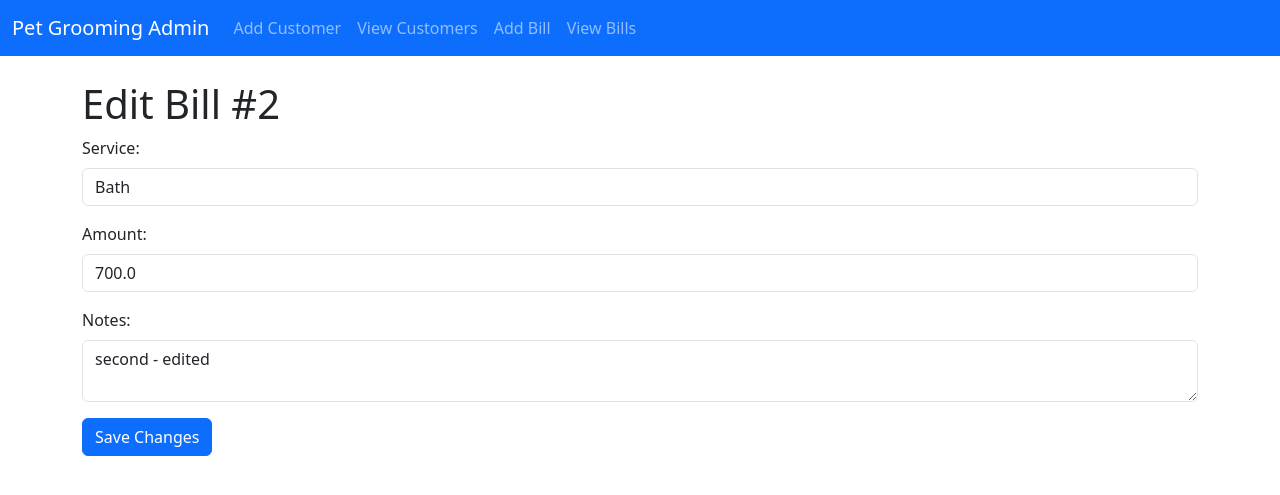
After one commit to ragshas/petgrooming-admin, a Flask app: page /bills/2/edit in a window 1280 px wide. The commit adds this page. Shown: the top 495 px of the page. Run offline with Flask 3, Linux system fonts and the light colour scheme; data comes from the database, SQL or seed files in the repository; both versions use the stored data as it was after the commit.

Commit message:
Add edit & delete for bills

```diff
--- a/app.py
+++ b/app.py
@@ -103,6 +103,36 @@ def bill_pdf(bill_id):
     else:
         return "Bill not found", 404
 
+@app.route('/bills/<int:bill_id>/edit', methods=['GET', 'POST'])
+def edit_bill(bill_id):
+    conn = sqlite3.connect('database.db')
+    c = conn.cursor()
+
+    if request.method == 'POST':
+        service = request.form['service']
+        amount = request.form['amount']
+        notes = request.form['notes']
+
+        c.execute('UPDATE bills SET service=?, amount=?, notes=? WHERE id=?',
+                  (service, amount, notes, bill_id))
+        conn.commit()
+        conn.close()
+        return redirect(url_for('bills'))
+
+    c.execute('SELECT id, service, amount, notes FROM bills WHERE id=?', (bill_id,))
+    bill = c.fetchone()
+    conn.close()
+    return render_template('edit_bill.html', bill=bill)
+
+@app.route('/bills/<int:bill_id>/delete')
+def delete_bill(bill_id):
+    conn = sqlite3.connect('database.db')
+    c = conn.cursor()
+    c.execute('DELETE FROM bills WHERE id=?', (bill_id,))
+    conn.commit()
+    conn.close()
+    return redirect(url_for('bills'))
+
 
 if __name__ == '__main__':
     app.run(debug=True)
--- /dev/null
+++ b/templates/edit_bill.html
@@ -0,0 +1,20 @@
+{% extends "base.html" %}
+{% block title %}Edit Bill{% endblock %}
+{% block content %}
+<h1>Edit Bill #{{ bill[0] }}</h1>
+<form method="post">
+  <div class="mb-3">
+    <label class="form-label">Service:</label>
+    <input class="form-control" type="text" name="service" value="{{ bill[1] }}" required>
+  </div>
+  <div class="mb-3">
+    <label class="form-label">Amount:</label>
+    <input class="form-control" type="number" step="0.01" name="amount" value="{{ bill[2] }}" required>
+  </div>
+  <div class="mb-3">
+    <label class="form-label">Notes:</label>
+    <textarea class="form-control" name="notes">{{ bill[3] }}</textarea>
+  </div>
+  <button type="submit" class="btn btn-primary">Save Changes</button>
+</form>
+{% endblock %}
```
Also changed, not shown: templates/bills.html (+7 -0 lines), database.db.
